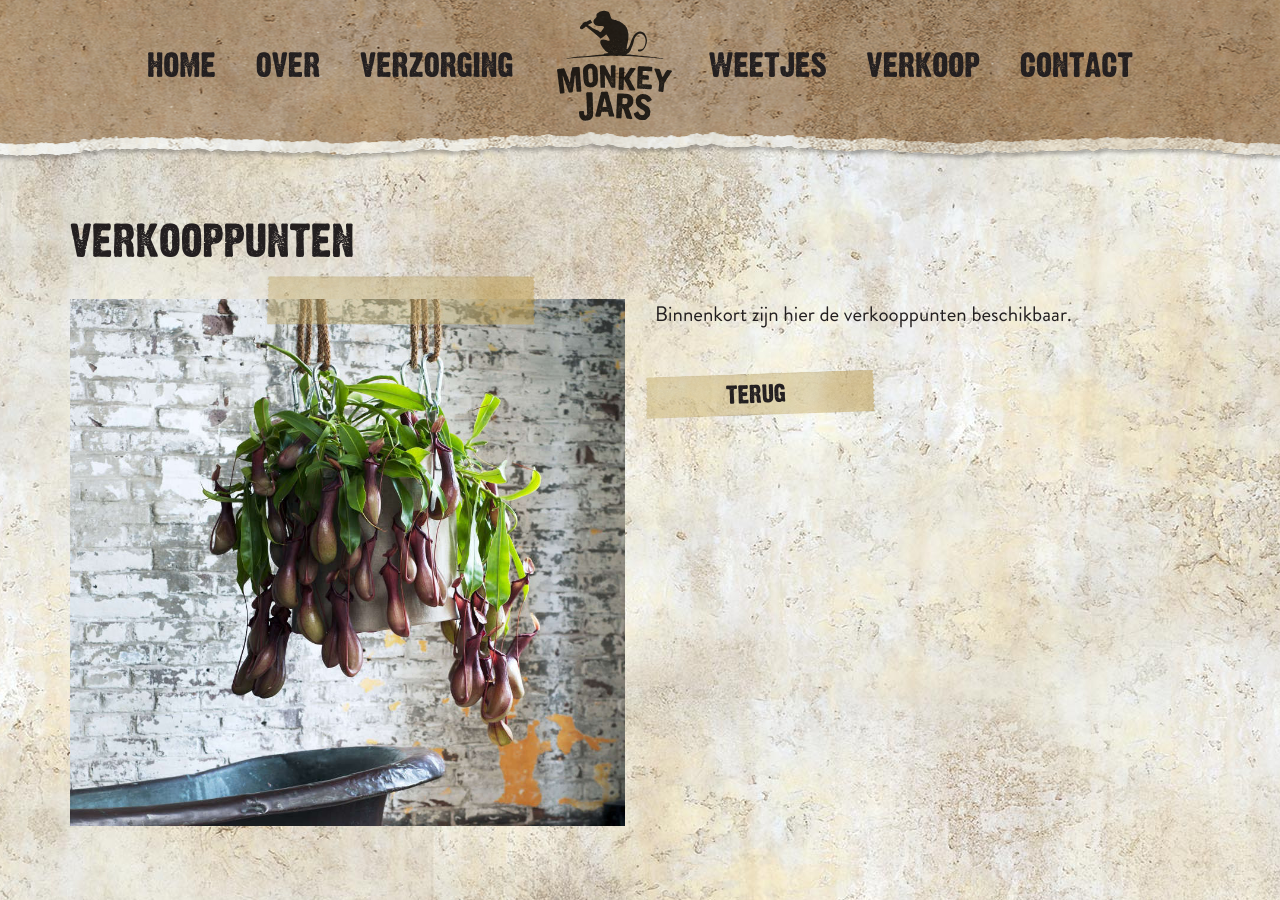
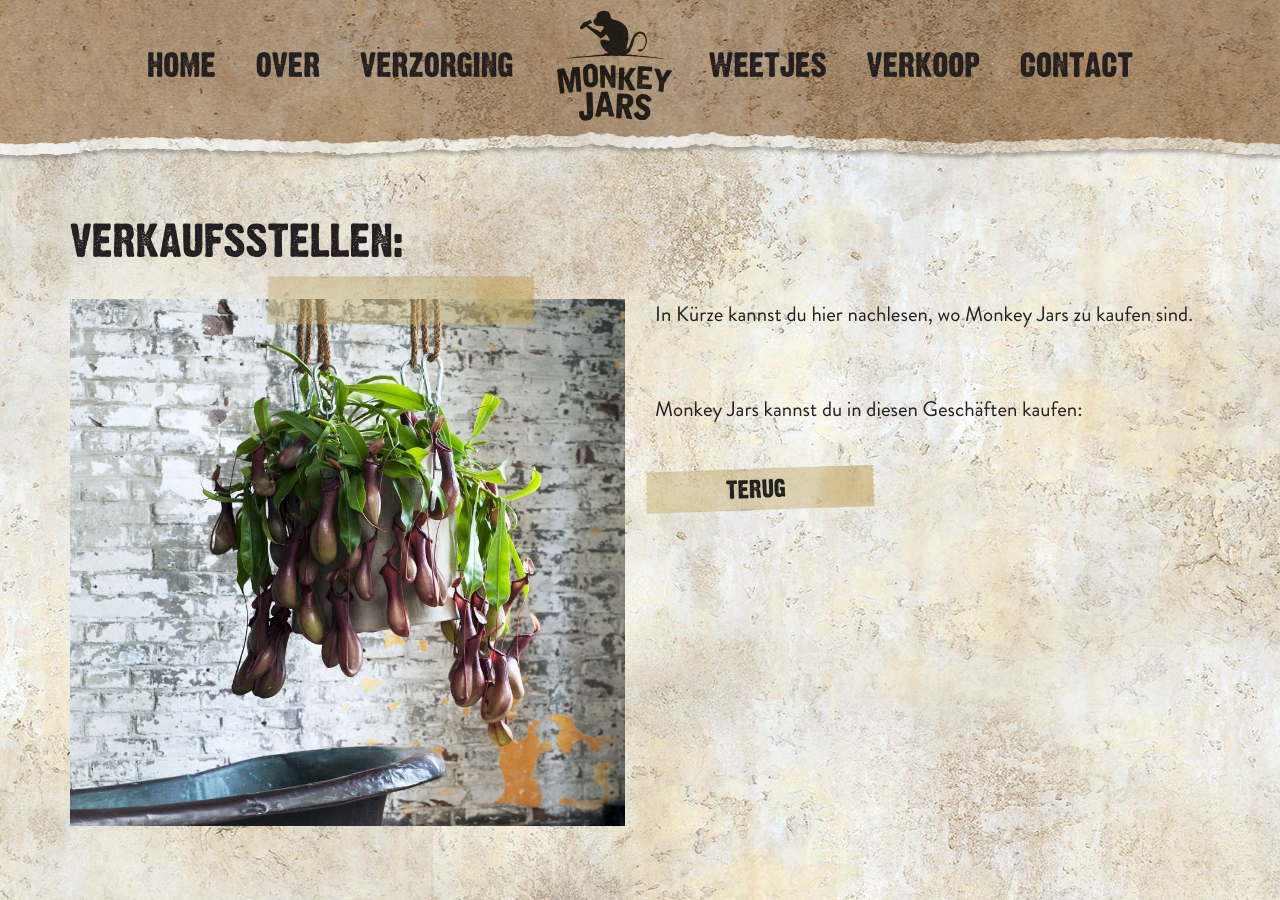
Before and after one commit to jhvanderschee/monkeyjars_de, a Jekyll site: the page built from verkoop/index.md, in a window 1280 px wide and 900 px high. Built offline with Jekyll 4.4.1, drawn with Linux system fonts in a browser that asks for light colours.

Commit message:
Updated '/verkoop/index.md' via CloudCannon

```diff
--- a/verkoop/index.md
+++ b/verkoop/index.md
@@ -1,5 +1,8 @@
 ---
-title: Verkooppunten
+title: 'Verkaufsstellen:'
 ---
 
-Binnenkort zijn hier de verkooppunten beschikbaar.
+
+In K&uuml;rze kannst du hier nachlesen, wo Monkey Jars zu kaufen sind.
+
+<br>Monkey Jars kannst du in diesen Gesch&auml;ften kaufen:
```
